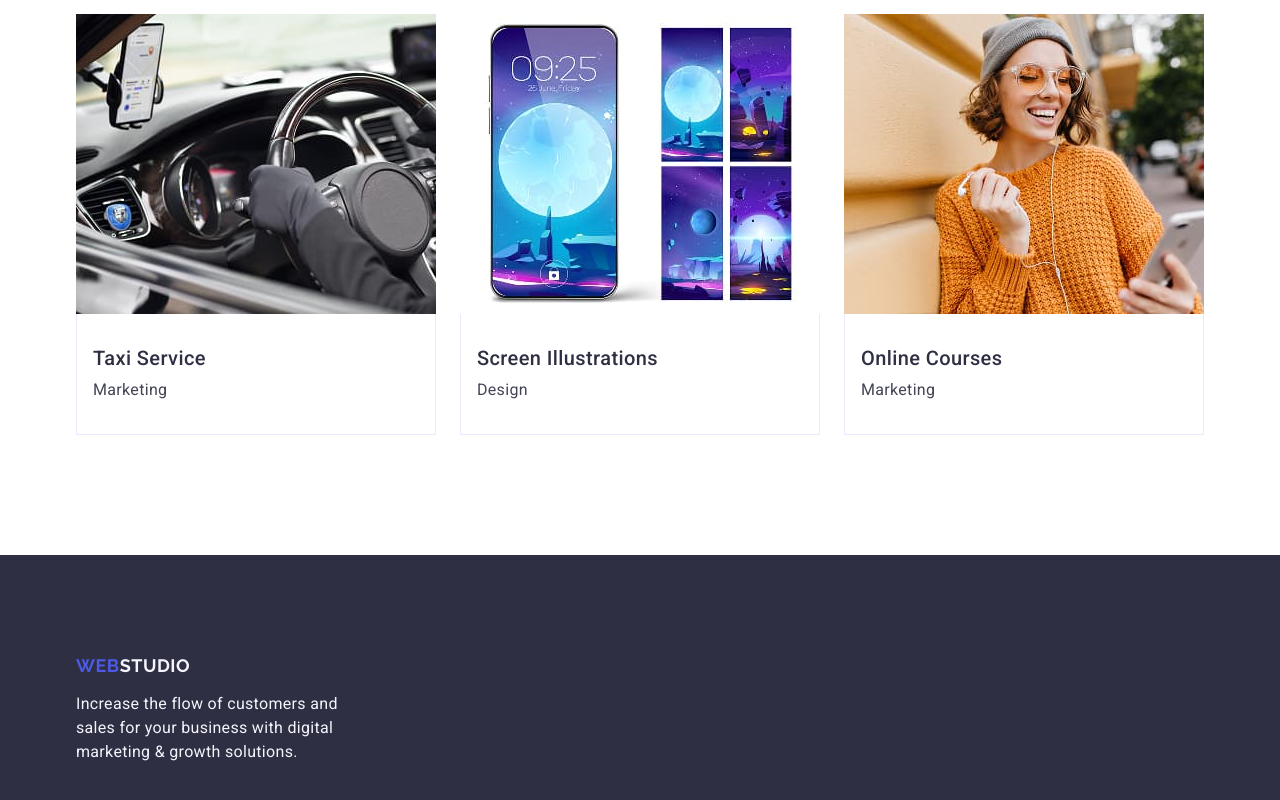
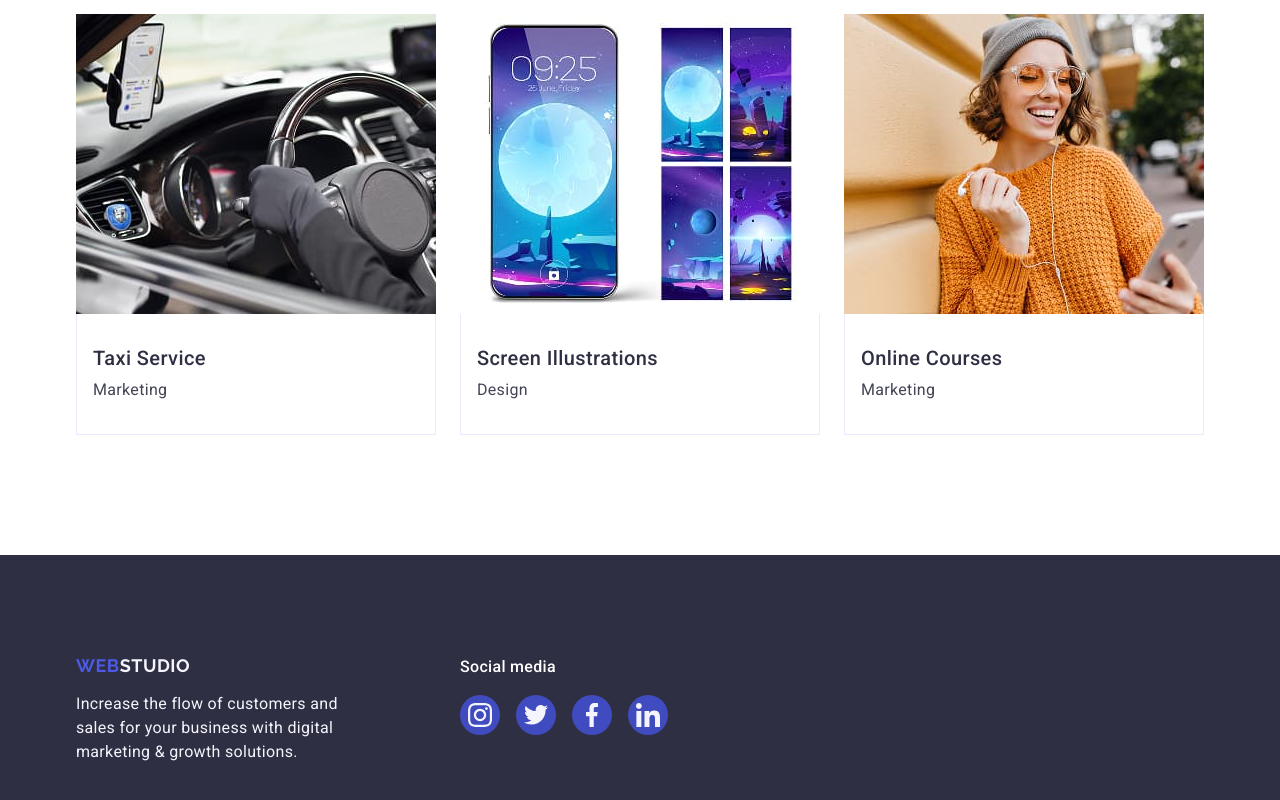
Before and after one commit to DenysTryshkin/goit-markup-hw-04-html-css, a plain HTML site: page index.html in a window 1280 px wide. Shown: the part 2436-3236 px from the top of the page. Drawn offline with nearby package versions, Linux system fonts and the light colour scheme.

Commit message:
added styles for footer

```diff
--- a/css/styles.css
+++ b/css/styles.css
@@ -70,14 +70,13 @@ img {
 
 .container {
     max-width: 1158px;
-    padding-right: 15px;
-    padding-left: 15px;
-    margin-right: auto;
-    margin-left: auto;
+    padding: 0 15px;
+    margin: 0 auto;
 }
 /* header */
 .header-page {
     border-bottom: 1px solid var(--cornflower);
+
 }
 .header-container {
     display: flex;
@@ -210,6 +209,7 @@ img {
 .hero-button:hover,
 .hero-button:focus {
     background-color: var(--ocean);
+    transition: var(--transition);
 }
 
 /* advantages */
@@ -347,6 +347,13 @@ img {
     padding: 100px 0;
 }
 
+.footer-container {
+    display: flex;
+    align-items: baseline;
+    line-height: 1.5;
+    letter-spacing: 0.02em;
+}
+
 .footer-logo {
     font-family: var(--second-family);
     font-weight: 700;
@@ -368,3 +375,40 @@ img {
     letter-spacing: 0.02em;
     color: var(--cloud);
 }
+
+.footer-social-text {
+    font-weight: 500;
+    line-height: 1.5;
+    letter-spacing: 0.02em;
+    color: var(--white);
+    margin-bottom: 16px;
+}
+
+.footer-social-list {
+    display: flex;
+    column-gap: 16px;
+}
+
+.footer-social-item {
+    width: 40px;
+    height: 40px;
+}
+
+.footer-social-link {
+    width: 100%;
+    height: 100%;
+    display: flex;
+    align-items: center;
+    justify-content: center;
+    background-color: var(--ocean);
+    border-radius: 50%;
+}
+
+.footer-social-link:hover,
+.footer-social-link:focus {
+    background-color: var(--green);
+}
+
+.footer-social-media {
+    margin-left: 120px;
+}
--- a/index.html
+++ b/index.html
@@ -242,7 +242,8 @@
 
     <!-- footer -->
     <footer class="footer">
-      <div class="container">
+      <div class="container footer-container">
+        <div>
           <a href="./index.html" class="footer-logo"
             >Web<span class="footer-logo-light">Studio</span></a
           >
@@ -251,6 +252,61 @@
             digital marketing & growth solutions.
           </p>
         </div>
+        <!-- footer-social-media -->
+        <div class="footer-social-media">
+          <p class="footer-social-text">Social media</p>
+          <ul class="footer-social-list">
+            <li class="footer-social-item">
+              <a
+                href="https://instagram.com"
+                rel="noopener noreferrer"
+                target="_blank"
+                class="footer-social-link"
+              >
+                <svg class="footer-social-icon" width="24" height="24">
+                  <use href="./images/symbol-defs.svg#icon-instagram"></use>
+                </svg>
+              </a>
+            </li>
+            <li class="footer-social-item">
+              <a
+                href="https://twitter.com"
+                rel="noopener noreferrer"
+                target="_blank"
+                class="footer-social-link"
+              >
+                <svg class="footer-social-icon" width="24" height="24">
+                  <use href="./images/symbol-defs.svg#icon-twitter"></use>
+                </svg>
+              </a>
+            </li>
+            <li class="footer-social-item">
+              <a
+                href="https://facebook.com"
+                rel="noopener noreferrer"
+                target="_blank"
+                class="footer-social-link"
+              >
+                <svg class="footer-social-icon" width="24" height="24">
+                  <use href="./images/symbol-defs.svg#icon-facebook"></use>
+                </svg>
+              </a>
+            </li>
+            <li class="footer-social-item">
+              <a
+                href="https://linkedin.com"
+                rel="noopener noreferrer"
+                target="_blank"
+                class="footer-social-link"
+              >
+                <svg class="footer-social-icon" width="24" height="24">
+                  <use href="./images/symbol-defs.svg#icon-linkedin"></use>
+                </svg>
+              </a>
+            </li>
+          </ul>
+        </div>
+      </div>
     </footer>
   </body>
 </html>
```
Lines whose indentation alone changed are shown as unchanged.
